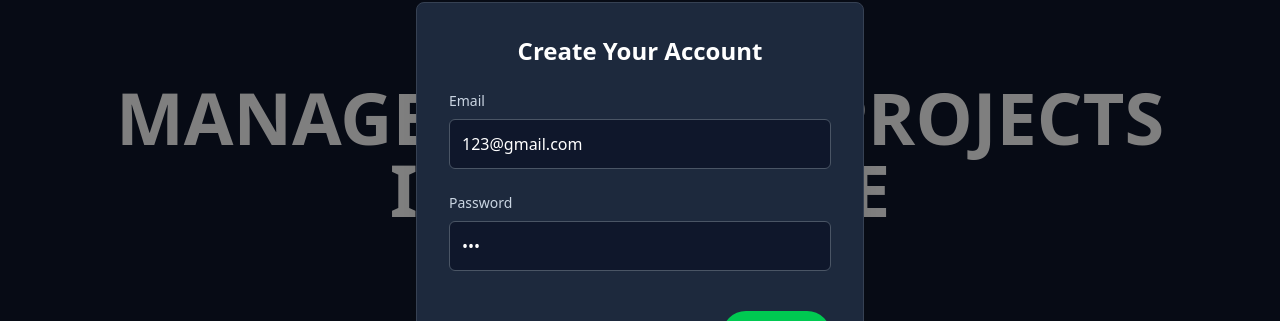
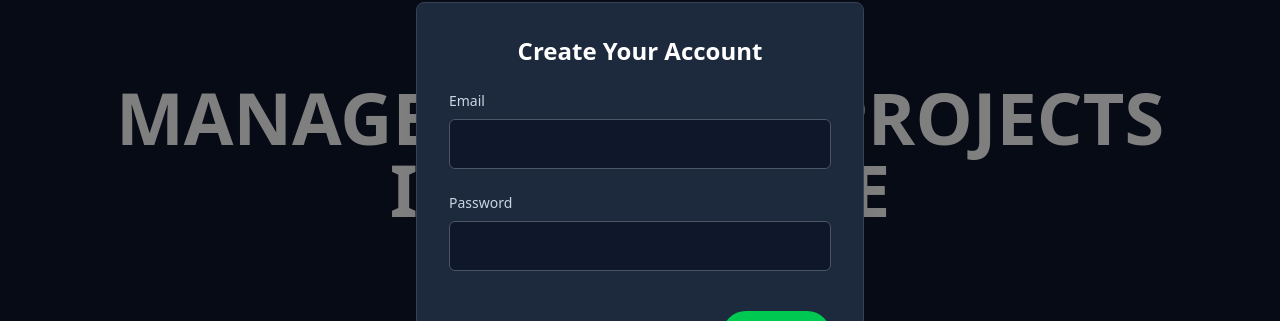
Before and after one commit to Shubham18-5-5-20/Strive-Flow, a React (Vite) app: page / in a window 1280 px wide. Both pictures are taken after a click on the button "SIGN UP". Shown: the part 203-524 px from the top of the page. Built offline with nearby package versions, Linux system fonts and the light colour scheme; no server answers.

Commit message:
Fixed the sign up issue

```diff
--- a/src/components/SignUp.jsx
+++ b/src/components/SignUp.jsx
@@ -4,8 +4,11 @@ import { useNavigate } from 'react-router-dom';
 function SignUp() {
     const navigate = useNavigate();
     const [showModal, setShowModal] = useState(false);
-    const [email, setEmail] = useState('123@gmail.com');
-    const [password, setPassword] = useState('123');
+
+    // --- FIX: Initialize state with empty strings for a clean form ---
+    const [email, setEmail] = useState('');
+    const [password, setPassword] = useState('');
+
     const [error, setError] = useState('');
     const [showSuccess, setShowSuccess] = useState(false);
 
@@ -15,29 +18,28 @@ function SignUp() {
             setError('Please fill in all fields');
             return;
         }
+        // For the MVP, we are still checking against specific credentials.
+        // In a real app, this would be an API call to a user authentication service.
         if (email !== '123@gmail.com' || password !== '123') {
-            setError('INVALID CREDENTIALS');
+            setError('INVALID CREDENTIALS. (Hint: Use 123@gmail.com and 123 for the demo)');
             return;
         }
         setError('');
         setShowSuccess(true);
 
-        // --- FIX 1: Delay navigation so the user can see the success message ---
         setTimeout(() => {
-            // --- FIX 2: Pass state during navigation ---
             navigate('/calendar', { state: { fromLogin: true } });
-        }, 1500); // Wait 1.5 seconds before redirecting
+        }, 1500);
     };
 
     const handleBack = () => {
         setShowModal(false);
         setError('');
         setShowSuccess(false);
-        // Resetting credentials is fine
-        setEmail('123@gmail.com');
-        setPassword('123');
+        // --- FIX: Reset state to empty strings ---
+        setEmail('');
+        setPassword('');
     };
-
 
     return (
         <>
@@ -59,7 +61,6 @@ function SignUp() {
             {showModal && (
                 <div className="fixed inset-0 bg-black/50 flex items-center justify-center z-50 p-4">
                     <form onSubmit={handleSubmit} className="relative bg-slate-800 border border-gray-700 shadow-xl w-full max-w-md rounded-lg p-8 space-y-6">
-                        {/* Hide form fields on success to prevent re-submission */}
                         {showSuccess ? (
                             <div className="text-green-400 text-center font-bold text-xl animate-pulse">
                                 Congratulations! Redirecting...
@@ -68,17 +69,31 @@ function SignUp() {
                             <>
                                 <h2 className="text-white font-bold text-2xl text-center">Create Your Account</h2>
                                 {error && (
-                                    <div className="text-red-500 text-center font-bold">
+                                    <div className="text-red-500 text-center font-bold text-sm bg-red-900/50 p-2 rounded-md">
                                         {error}
                                     </div>
                                 )}
                                 <div className="space-y-2">
                                     <label htmlFor="email" className="block text-slate-300 text-sm font-medium">Email</label>
-                                    <input type="email" id="email" required value={email} onChange={(e) => setEmail(e.target.value)} className="block w-full p-3 bg-slate-900 border border-gray-600 rounded-md text-white focus:border-green-500 focus:ring-green-500 outline-none" />
+                                    <input
+                                        type="email"
+                                        id="email"
+                                        required
+                                        value={email} // This will now correctly be an empty string initially
+                                        onChange={(e) => setEmail(e.target.value)}
+                                        className="block w-full p-3 bg-slate-900 border border-gray-600 rounded-md text-white focus:border-green-500 focus:ring-green-500 outline-none"
+                                    />
                                 </div>
                                 <div className="space-y-2">
                                     <label htmlFor="password" className="block text-slate-300 text-sm font-medium">Password</label>
-                                    <input type="password" id="password" required value={password} onChange={(e) => setPassword(e.target.value)} className="block w-full p-3 bg-slate-900 border border-gray-600 rounded-md text-white focus:border-green-500 focus:ring-green-500 outline-none" />
+                                    <input
+                                        type="password"
+                                        id="password"
+                                        required
+                                        value={password} // This will now correctly be an empty string initially
+                                        onChange={(e) => setPassword(e.target.value)}
+                                        className="block w-full p-3 bg-slate-900 border border-gray-600 rounded-md text-white focus:border-green-500 focus:ring-green-500 outline-none"
+                                    />
                                 </div>
                                 <div className="flex justify-between items-center pt-4">
                                     <a href="#" className="text-sm text-blue-400 hover:underline">Forgot Password?</a>
@@ -87,7 +102,6 @@ function SignUp() {
                             </>
                         )}
                     </form>
-                    {/* --- FIX 3: Use a single, explicit close button --- */}
                     <button onClick={handleBack} className="absolute top-4 right-4 text-white text-3xl hover:text-gray-300 transition-colors" aria-label="Close modal">✕</button>
                 </div>
             )}
```
